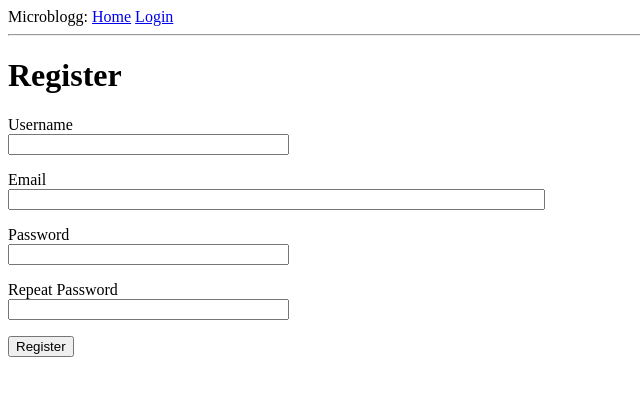
After one commit to nathanjh-28/Flask-Contact-Me, a Flask app: page /register in a window 1280 px wide. The commit adds this page. Shown: the top 396 px of the page, without its empty margins (0-640 px from the left). Run offline with Flask 2, Linux system fonts and the light colour scheme.

Commit message:
register form and route, user auth complete

```diff
--- a/myapp/forms.py
+++ b/myapp/forms.py
@@ -1,9 +1,27 @@
 from flask_wtf import FlaskForm
 from wtforms import StringField, PasswordField, BooleanField, SubmitField
-from wtforms.validators import DataRequired
+from wtforms.validators import DataRequired, Email, EqualTo, ValidationError
+from myapp.models import User
 
 class LoginForm(FlaskForm):
     username = StringField('Username', validators=[DataRequired()])
     password = PasswordField('Password', validators=[DataRequired()])
     remember_me = BooleanField('Remember Me')
     submit = SubmitField('Sign in')
+
+class RegistrationForm(FlaskForm):
+    username = StringField('Username', validators=[DataRequired()])
+    email = StringField('Email', validators=[DataRequired(), Email()])
+    password = PasswordField('Password', validators=[DataRequired()])
+    password2 = PasswordField('Repeat Password', validators=[DataRequired(), EqualTo('password')])
+    submit = SubmitField('Register')
+
+    def validate_username(self, username):
+        user = User.query.filter_by(username=username.data).first()
+        if user is not None:
+            raise ValidationError('Please user a different username')
+
+    def validate_email(self, email):
+        user = User.query.filter_by(email=email.data).first()
+        if user is not None:
+            raise ValidationError('Please use a different email address')
--- a/myapp/routes.py
+++ b/myapp/routes.py
@@ -1,8 +1,8 @@
 from flask import render_template, flash, redirect, url_for, request
 from werkzeug.urls import url_parse
 from flask_login import current_user, login_user, logout_user, login_required
-from myapp import app
-from myapp.forms import LoginForm
+from myapp import app, db
+from myapp.forms import LoginForm, RegistrationForm
 from myapp.models import User, Post
 
 
@@ -47,6 +47,22 @@ def logout():
     logout_user()
     return redirect(url_for('index'))
 
+@app.route('/register', methods=['GET', 'POST'])
+def register():
+    if current_user.is_authenticated:
+        return redirect(url_for('index'))
+    form = RegistrationForm()
+    if form.validate_on_submit():
+        user = User(username=form.username.data, email=form.email.data)
+        user.set_password(form.password.data)
+        db.session.add(user)
+        db.session.commit()
+        flash('Congrats, you are now a registered user!')
+        return redirect(url_for('login'))
+    return render_template('register.html', title='Register', form=form)
+
+
+
 
 # contacts index page
 
--- a/myapp/templates/login.html
+++ b/myapp/templates/login.html
@@ -25,5 +25,6 @@
         </p>
         <p>{{ form.submit() }}</p>
     </form>
+    <p>New User? <a href="{{ url_for('register') }}">Click Here</a></p>
 
 {% endblock %}
--- /dev/null
+++ b/myapp/templates/register.html
@@ -0,0 +1,37 @@
+{% extends "base.html" %}
+
+{% block content %}
+    <h1>Register</h1>
+    <form action="" method="post">
+        {{ form.hidden_tag() }}
+        <p>
+            {{ form.username.label }}<br>
+            {{ form.username(size=32) }}<br>
+            {% for error in form.username.errors %}
+            <span style="color: red;">[{{ error }}]</span>
+            {% endfor %}
+        </p>
+        <p>
+            {{ form.email.label }}<br>
+            {{ form.email(size=64) }}<br>
+            {% for error in form.email.errors %}
+            <span style="color: red;">[{{ error }}]</span>
+            {% endfor %}
+        </p>
+        <p>
+            {{ form.password.label }}<br>
+            {{ form.password(size=32) }}<br>
+            {% for error in form.password.errors %}
+            <span style="color: red;">[{{ error }}]</span>
+            {% endfor %}
+        </p>
+        <p>
+            {{ form.password2.label }}<br>
+            {{ form.password2(size=32) }}<br>
+            {% for error in form.password2.errors %}
+            <span style="color: red;">[{{ error }}]</span>
+            {% endfor %}
+        </p>
+        <p>{{ form.submit() }}</p>
+    </form>
+{% endblock %}
```
Also changed, not shown: app.db.
